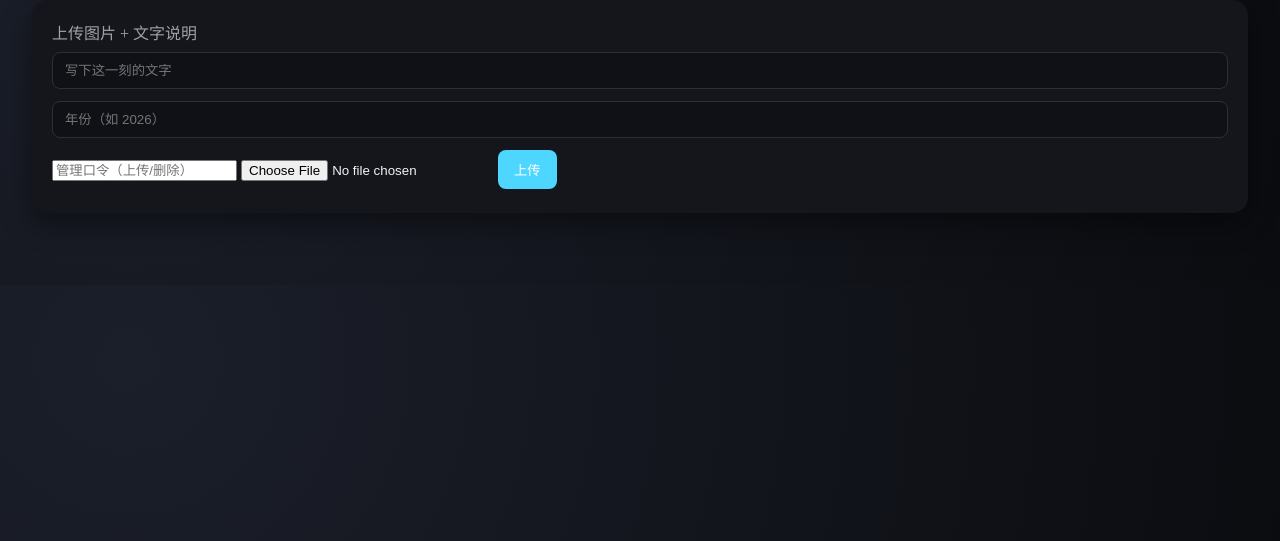
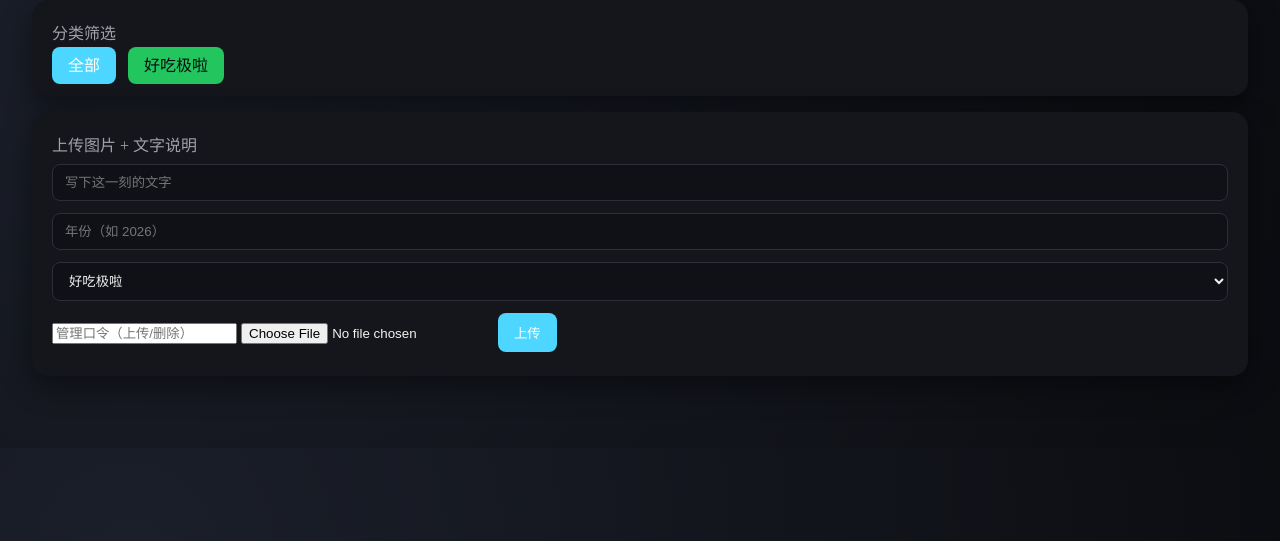
Before and after one commit to MEEEEEEMEI/limgp-moments, a Flask app: a page that uses templates/index.html in a window 1280 px wide. Shown: the part 88-629 px from the top of the page. Run offline with Flask 3, Linux system fonts and the light colour scheme.

Commit message:
add category filter

```diff
--- a/app.py
+++ b/app.py
@@ -75,6 +75,7 @@
         for r in resources:
             context = r.get("context") or {}
             caption = context.get("caption", "")
+            category = context.get("category", "")
             public_id = r.get("public_id") or ""
             image_url = r.get("secure_url") or r.get("url")
             if public_id:
@@ -94,6 +95,7 @@
                     "caption": caption,
                     "created_at": r.get("created_at", ""),
                     "year": context.get("year") or _extract_year(r.get("created_at", "")),
+                    "category": category,
                 }
             )
         items.sort(key=lambda x: x.get("created_at") or "", reverse=True)
@@ -116,13 +118,17 @@
 def index():
     items = _load_items()
     year = request.args.get("year", "").strip()
+    category = request.args.get("category", "").strip()
     if year:
         items = [i for i in items if str(i.get("year", "")) == year]
+    if category:
+        items = [i for i in items if i.get("category", "") == category]
     msg = request.args.get("msg", "")
     level = request.args.get("level", "")
     debug = request.args.get("debug", "") == "1"
     all_items = _load_items()
     years = sorted({str(i.get("year", "")) for i in all_items if i.get("year")}, reverse=True)
+    categories = sorted({str(i.get("category", "")) for i in all_items if i.get("category")})
     return render_template(
         "index.html",
         items=items,
@@ -131,6 +137,8 @@
         debug=debug,
         years=years,
         selected_year=year,
+        categories=categories,
+        selected_category=category,
     )
 
 
@@ -145,6 +153,7 @@
     year = (request.form.get("year") or "").strip()
     if not year:
         year = datetime.now().strftime("%Y")
+    category = (request.form.get("category") or "").strip()
     token = (request.form.get("token") or "").strip()
     required = os.environ.get("UPLOAD_TOKEN", "").strip()
     if required and token != required:
@@ -164,7 +173,7 @@
                 file,
                 folder=CLOUD_FOLDER,
                 tags=[TAG],
-                context={"caption": caption, "year": year},
+                context={"caption": caption, "year": year, "category": category},
             )
         except Exception:
             app.logger.exception("Cloudinary upload failed")
@@ -183,6 +192,7 @@
                 "caption": caption,
                 "created_at": datetime.now().isoformat(timespec="seconds"),
                 "year": datetime.now().strftime("%Y"),
+                "category": category,
             }
         )
         _save_items(items)
--- a/templates/index.html
+++ b/templates/index.html
@@ -11,6 +11,18 @@
       </div>
     </div>
   {% endif %}
+  <div class="card" style="margin-bottom: 16px;">
+    <div class="muted" style="margin-bottom: 8px;">分类筛选</div>
+    <div>
+      <a class="btn" style="text-decoration:none; margin-right:8px; {% if not selected_category %}background:#22c55e;color:#0b0c10;{% endif %}" href="{{ url_for('index') }}">全部</a>
+      {% if categories %}
+        {% for c in categories %}
+          <a class="btn" style="text-decoration:none; margin-right:8px; {% if selected_category == c %}background:#22c55e;color:#0b0c10;{% endif %}" href="{{ url_for('index', category=c) }}">{{ c }}</a>
+        {% endfor %}
+      {% endif %}
+      <a class="btn" style="text-decoration:none; margin-right:8px; {% if selected_category == '好吃极啦' %}background:#22c55e;color:#0b0c10;{% endif %}" href="{{ url_for('index', category='好吃极啦') }}">好吃极啦</a>
+    </div>
+  </div>
   {% if msg %}
     <div class="card" style="margin-bottom: 16px; border: 1px solid {% if level == 'error' %}#7f1d1d{% else %}#14532d{% endif %};">
       <div style="color: {% if level == 'error' %}#fca5a5{% else %}#86efac{% endif %};">
@@ -23,6 +35,10 @@
       <div class="muted" style="margin-bottom: 8px;">上传图片 + 文字说明</div>
       <input type="text" name="caption" placeholder="写下这一刻的文字" maxlength="200" />
       <input type="text" name="year" placeholder="年份（如 2026）" value="{{ selected_year }}" />
+      <select name="category" style="width:100%; padding:10px 12px; border-radius:8px; border:1px solid #2a2f3a; background:#0f1116; color:var(--ink); margin-bottom:12px;">
+        <option value="">选择分类</option>
+        <option value="好吃极啦" {% if selected_category == '好吃极啦' %}selected{% endif %}>好吃极啦</option>
+      </select>
       <input type="password" name="token" id="admin-token" placeholder="管理口令（上传/删除）" required />
       <input type="file" name="image" accept="image/*" required />
       <button class="btn" type="submit">上传</button>
```
